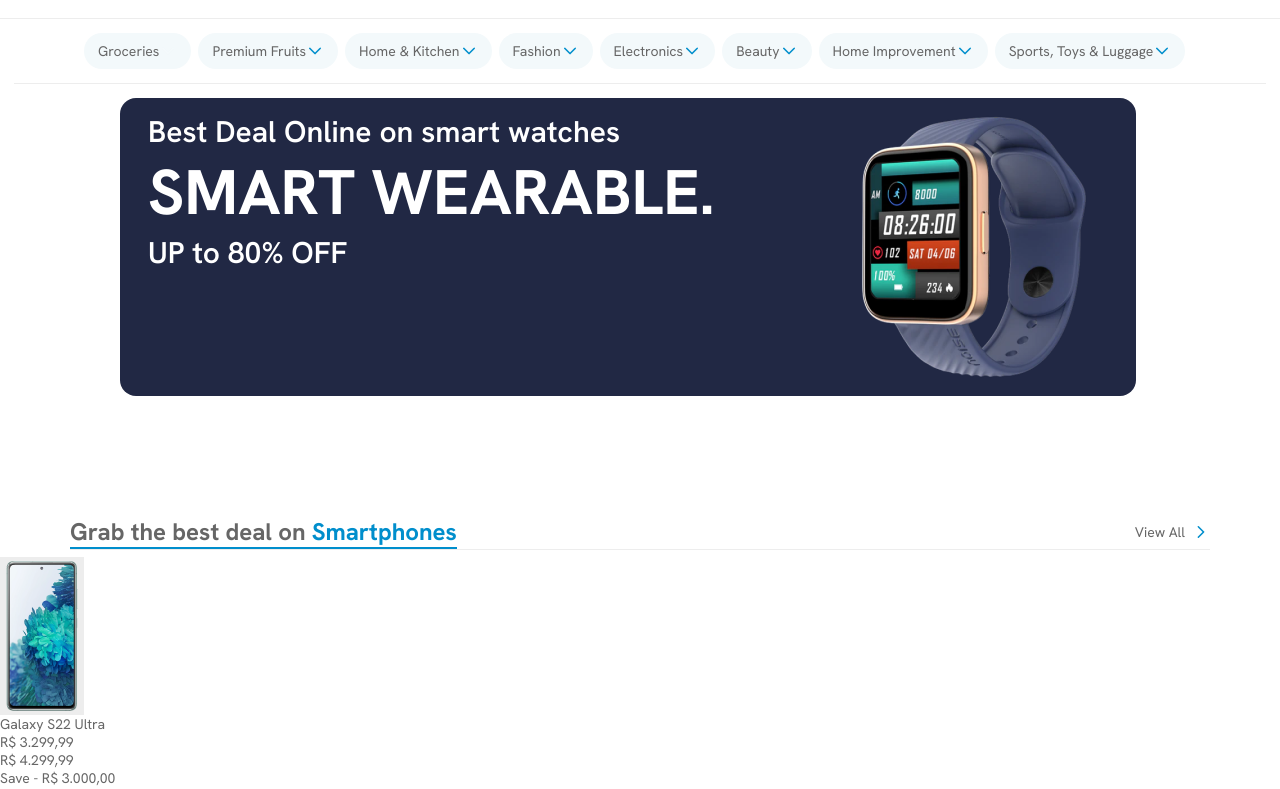
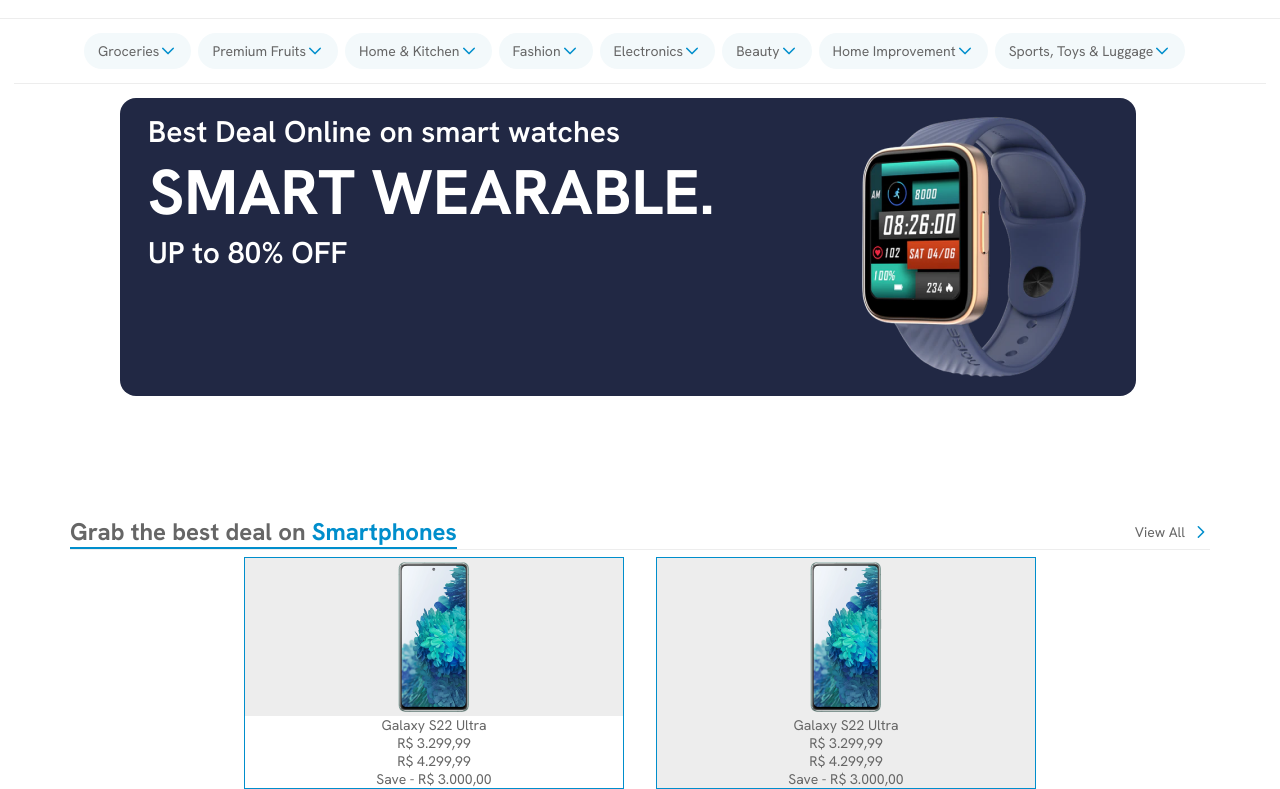
Before and after one commit to AndeersonDEV/Loja-Ecommerce, a plain HTML site: page index.html in a window 1280 px wide. Shown: the part 107-896 px from the top of the page. Drawn offline with Linux system fonts and the light colour scheme.

Commit message:
Arrumando os cards

```diff
--- a/index.html
+++ b/index.html
@@ -49,7 +49,7 @@
                 <ul class="categorias__menu">
                     <li class="categorias__menu-item">
                         <p>Groceries</p>
-                        <img src="./assets/Arrow - Down 2.png" alt="">
+                        <img src="./assets/Arrow - Down 2 (1).png" alt="">
                     </li>
                     <li class="categorias__menu-item">
                         <p>Premium Fruits</p>
@@ -103,7 +103,18 @@
                 </div>
 
                 <div>
-                    <ul>
+                    <ul class="cards">
+                        <li class="card">
+                            <img src="./assets/image 3.png" alt="" class="card__imagem">
+                            <div class="card_descricao">
+                            <p>Galaxy S22 Ultra</p>
+                            <div>
+                                <p>R$ 3.299,99</p>
+                                <p>R$ 4.299,99</p>
+                            </div>
+                            <p>Save - R$ 3.000,00</p>
+                            </div>
+                        </li>
                         <li class="card">
                             <img src="./assets/image 3.png" alt="" class="card__imagem">
                             <p>Galaxy S22 Ultra</p>
--- a/style/style.css
+++ b/style/style.css
@@ -147,13 +147,31 @@
 .destaque-telefones{
     color: var(--azul-celeste);
 }
+.cards{
+    display: flex;
+    justify-content: center;
+    align-items: center;
+    column-gap: 2rem;
+}
 .card{
+
     display: flex;
+    justify-content: center;
+    align-items: center;
     flex-direction: column;
     width: 378px;
+    background-color: var(--cinza-linha);
 
+    border: 1px solid var(--azul-celeste);
 }
 .card__imagem{
     width: 84px;
-    background-color: var(--cinza-linha);
+
 }
+.card_descricao{
+    display: flex;
+    flex-direction: column;
+    align-items: center;
+    background-color: var(--branco);
+    width: 100%;
+}
```
